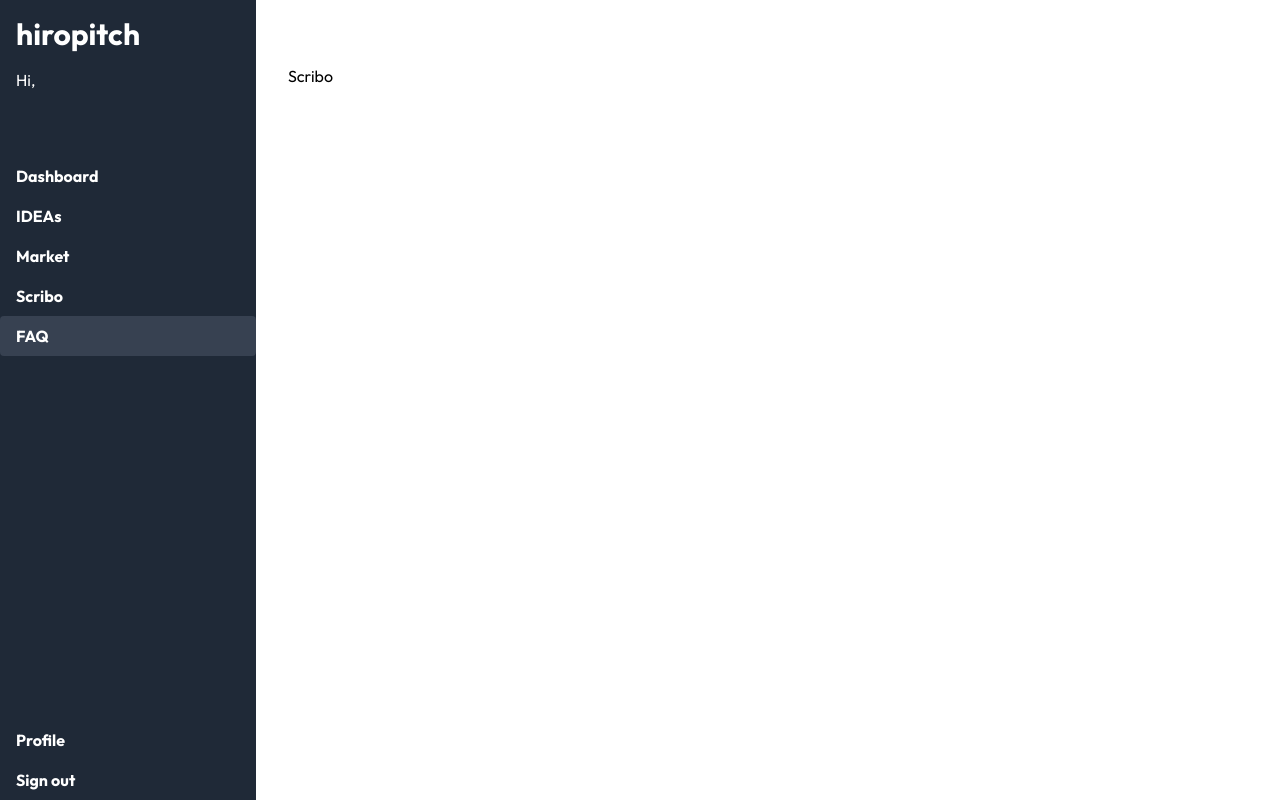
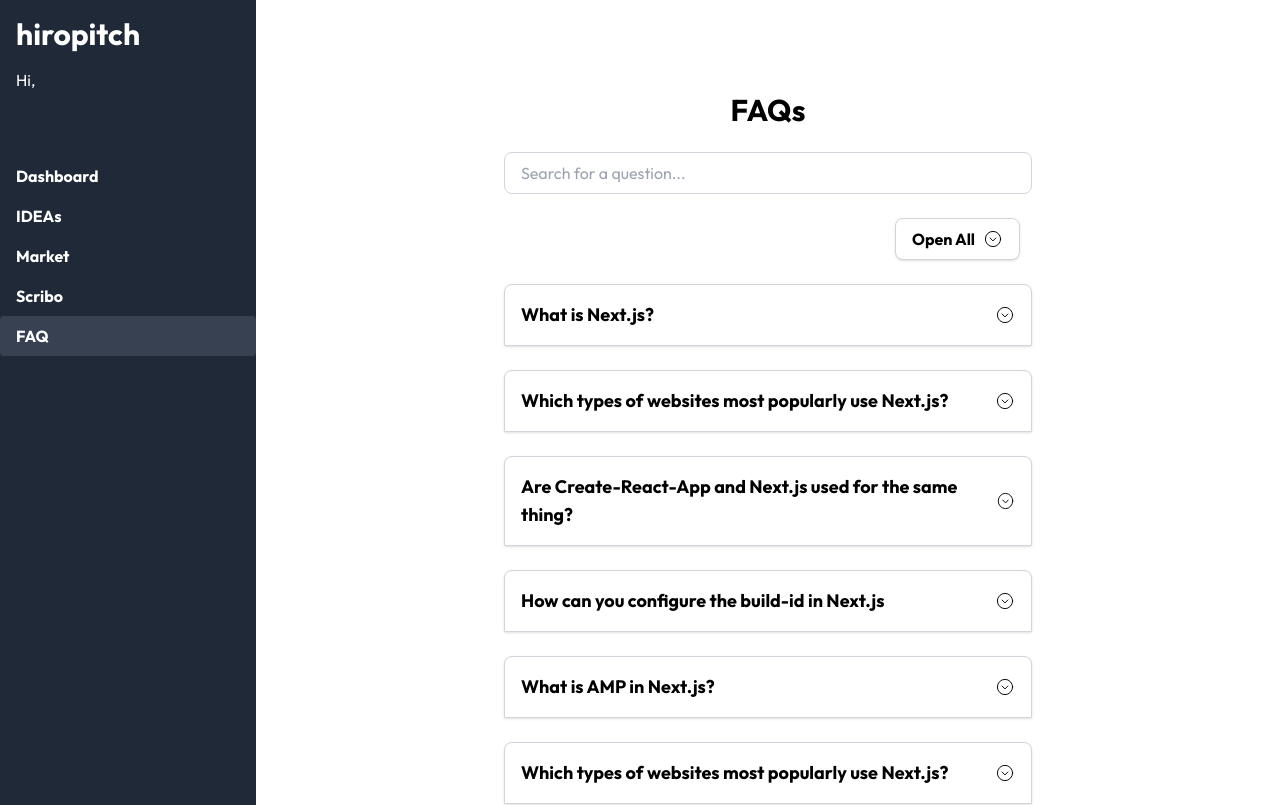
Before and after one commit to falconandrea/hiropitch-mvp, a Next.js app: page /admin/faq in a window 1280 px wide. Shown: the top 805 px of the page. Built offline with nearby package versions, Linux system fonts and the light colour scheme; no server answers.

Commit message:
FAQs update

```diff
--- /dev/null
+++ b/public/faqs.json
@@ -0,0 +1,47 @@
+[
+    {
+        "idx": 1,
+        "question":"What is Next.js?",
+        "answer":"Next.js is an open-source, lightweight React.js framework that facilitates developers to build static and server-side rendering web applications."
+    },
+    {
+        "idx": 2,
+        "question":"Which types of websites most popularly use Next.js?",
+        "answer":"• Static Websites \n • Desktop Websites\n • SEO Friendly Websites\n • Server Rendered Apps\n • Progressive Web Apps (PWA) etc."
+    },
+    {
+        "idx": 3,
+        "question":"Are Create-React-App and Next.js used for the same thing?",
+        "answer":"The Create-React-App is basically React with an integrated build system. It acts like a good boilerplate, so we don't need to set up Webpack, Babel, and other dependent packages to run React. Other than that, if you require extra functionalities such as routing, server-side rendering, you just need to add packages on top of Create-React-App. On the other hand, The Next.js is an open-source, lightweight full-stack React framework that comes bundled with an efficient build system, server-side rendering, routing, API routing, and many other awesome features that make the production environment easy."
+    },
+    {
+        "idx": 4,
+        "question":"How can you configure the build-id in Next.js",
+        "answer":"To configure the build-id in Next.js, we must configure a static ID between our builds. So, we have to provide the 'generateBuildId' function with the following configuration."
+    },
+    {
+        "idx": 5,
+        "question":"What is AMP in Next.js?",
+        "answer":"The AMP-First Pages are served to the primary traffic of the website as well as traffic generated from the search engine."
+    },
+    {
+        "idx": 6,
+        "question":"Which types of websites most popularly use Next.js?",
+        "answer":"• Static Websites \n • Desktop Websites\n • SEO Friendly Websites\n • Server Rendered Apps\n • Progressive Web Apps (PWA) etc."
+    },
+    {
+        "idx": 7,
+        "question":"Are Create-React-App and Next.js used for the same thing?",
+        "answer":"The Create-React-App is basically React with an integrated build system. It acts like a good boilerplate, so we don't need to set up Webpack, Babel, and other dependent packages to run React. Other than that, if you require extra functionalities such as routing, server-side rendering, you just need to add packages on top of Create-React-App. On the other hand, The Next.js is an open-source, lightweight full-stack React framework that comes bundled with an efficient build system, server-side rendering, routing, API routing, and many other awesome features that make the production environment easy."
+    },
+    {
+        "idx": 8,
+        "question":"How can you configure the build-id in Next.js",
+        "answer":"To configure the build-id in Next.js, we must configure a static ID between our builds. So, we have to provide the 'generateBuildId' function with the following configuration."
+    },
+    {
+        "idx": 9,
+        "question":"What is AMP in Next.js?",
+        "answer":"The AMP-First Pages are served to the primary traffic of the website as well as traffic generated from the search engine."
+    }
+]
--- /dev/null
+++ b/src/app/admin/faq/layoutFaq.tsx
@@ -0,0 +1,80 @@
+"use client"
+
+import React, { useState, Dispatch, SetStateAction } from "react";
+import Image from "next/image";
+import down from "../../../../public/down.svg";
+
+type Props = {
+    question: string;
+    answer: string;
+    idx: number;
+}
+
+interface LayoutProps {
+    handleClick: () => void;
+    isSomeActive: boolean;
+    turn: boolean[];
+    setTurn: Dispatch<SetStateAction<boolean[]>>;
+    faqs: Props[];
+}
+
+const LayoutFaq = ({ handleClick, isSomeActive, faqs: allFaqs, turn, setTurn }: LayoutProps) => {
+    const [searchQuery, setSearchQuery] = useState("");
+
+    // Filtra le domande in base alla query di ricerca
+    const filteredFaqs = allFaqs.filter(faq =>
+        faq.question.toLowerCase().includes(searchQuery.toLowerCase())
+    );
+
+    return (
+        <div className='items-center flex flex-col lg:w-7/12 lg:mt-7 w-full my-5 px-4'>
+            <span className="text-3xl font-bold mb-6">
+                FAQs
+            </span>
+
+            {/* Search bar */}
+            <div className="mb-6 w-full">
+                <input
+                    type="text"
+                    className="border border-gray-300 rounded-lg py-2 px-4 w-full"
+                    placeholder="Search for a question..."
+                    value={searchQuery}
+                    onChange={(e) => setSearchQuery(e.target.value)}
+                />
+            </div>
+
+            {/* Open all button */}
+            <div className='flex items-center w-full mb-6 lg:justify-end'>
+                <button onClick={handleClick}
+                    className='flex items-center mr-3 space-x-1 text-sm font-bold border-b lg:text-base lg:space-x-2 py-2 px-4 bg-white rounded-lg shadow border border-gray-300 hover:bg-gray-200 transition-all duration-300'>
+                    <span className='text-black min-w-fit text-ellipsis'>
+                        {!isSomeActive ? "Open All" : "Close All"}
+                    </span>
+                    <div className={'relative transition-transform ease-in-out duration-300 ' + (isSomeActive ? 'rotate-180' : 'rotate-0')}>
+                        <Image src={down} alt="" width={20} height={20} />
+                    </div>
+                </button>
+            </div>
+
+            {/* Faqs list */}
+            <div className="w-full">
+                {filteredFaqs.map((faq, index) => (
+                    <div key={index} className="mb-6">
+                        <div className="bg-white p-4 rounded-t-lg shadow border border-gray-300 flex justify-between items-center cursor-pointer hover:bg-gray-100 transition-all duration-300" onClick={() => setTurn(turn.map((t, i) => i === index ? !t : t))}>
+                            <h3 className="text-lg font-semibold">{faq.question}</h3>
+                            <div className={'transition-transform duration-300 ' + (turn[index] ? 'rotate-180' : 'rotate-0')}>
+                                <Image src={down} alt="" width={20} height={20} />
+                            </div>
+                        </div>
+                        {turn[index] && <div className="bg-gray-100 p-4 rounded-b-lg shadow border border-gray-300 border-t-0"><p className="mt-2">{faq.answer}</p></div>}
+                    </div>
+                ))}
+                {filteredFaqs.length === 0 && (
+                    <p className="text-gray-600">No results found.</p>
+                )}
+            </div>
+        </div>
+    );
+}
+
+export default LayoutFaq;
--- a/src/app/admin/faq/page.tsx
+++ b/src/app/admin/faq/page.tsx
@@ -1,3 +1,34 @@
-export default async function Scribo() {
-  return <div>Scribo</div>;
+"use client";
+
+import { useState } from "react";
+import LayoutFaq from "./layoutFaq";
+import Head from "next/head";
+import faqs from "../../../../public/faqs.json";
+
+export default function Faqpage() {
+  const initialActiveState = Array(faqs.length).fill(false);
+  const [active, setActive] = useState(initialActiveState);
+  const isSomeActive = active.some((element) => element);
+
+  const handleClick = () => {
+    const newActiveState = Array(faqs.length).fill(isSomeActive ? false : true);
+    setActive(newActiveState);
+  };
+
+  return (
+    <>
+      <Head>
+        <title>FAQs</title>
+      </Head>
+      <div className="grid place-items-center w-full">
+        <LayoutFaq
+          handleClick={handleClick}
+          isSomeActive={isSomeActive}
+          faqs={faqs}
+          turn={active}
+          setTurn={setActive}
+        />
+      </div>
+    </>
+  );
 }
```
Also changed, not shown: public/down.svg (added).
